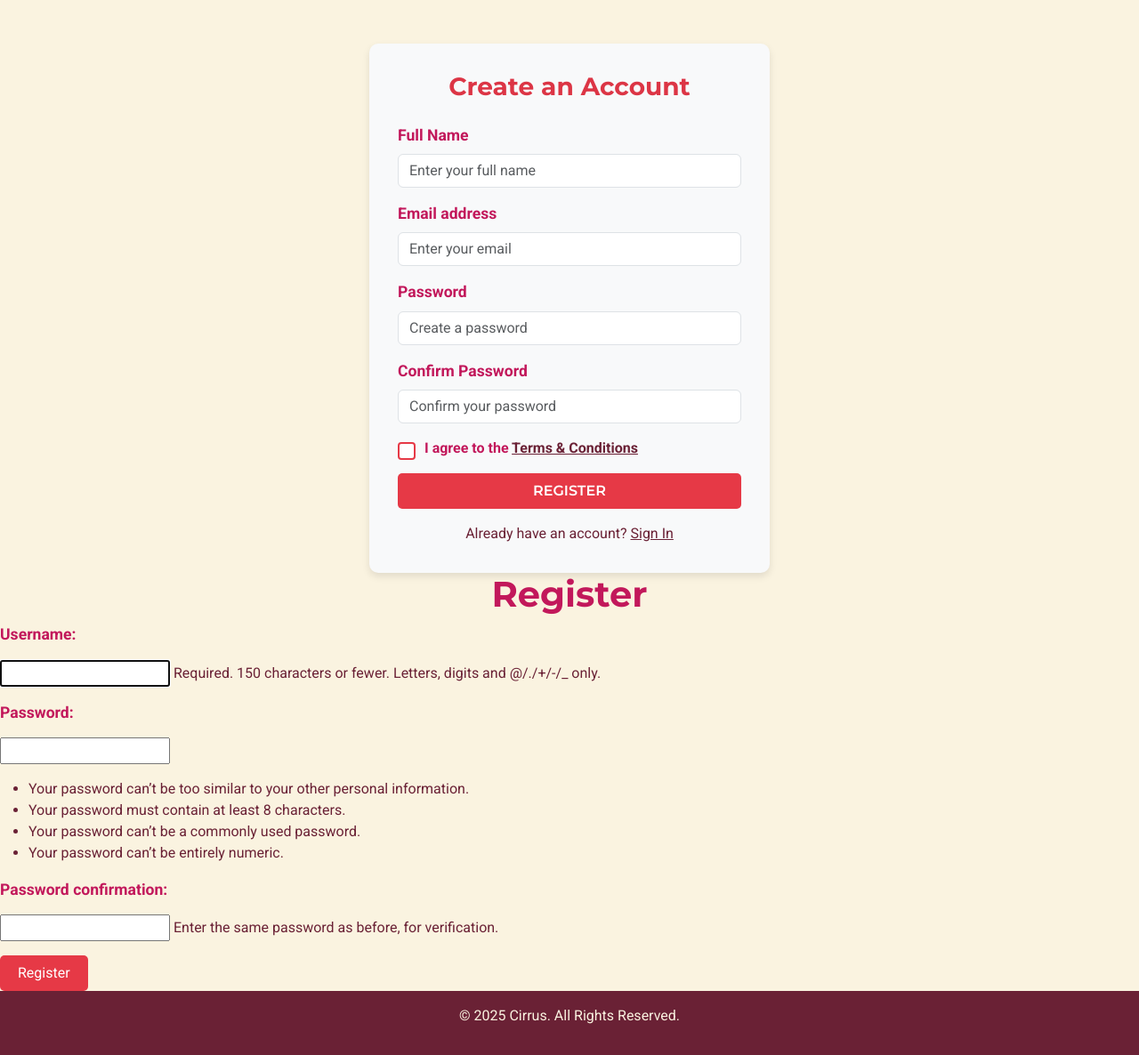
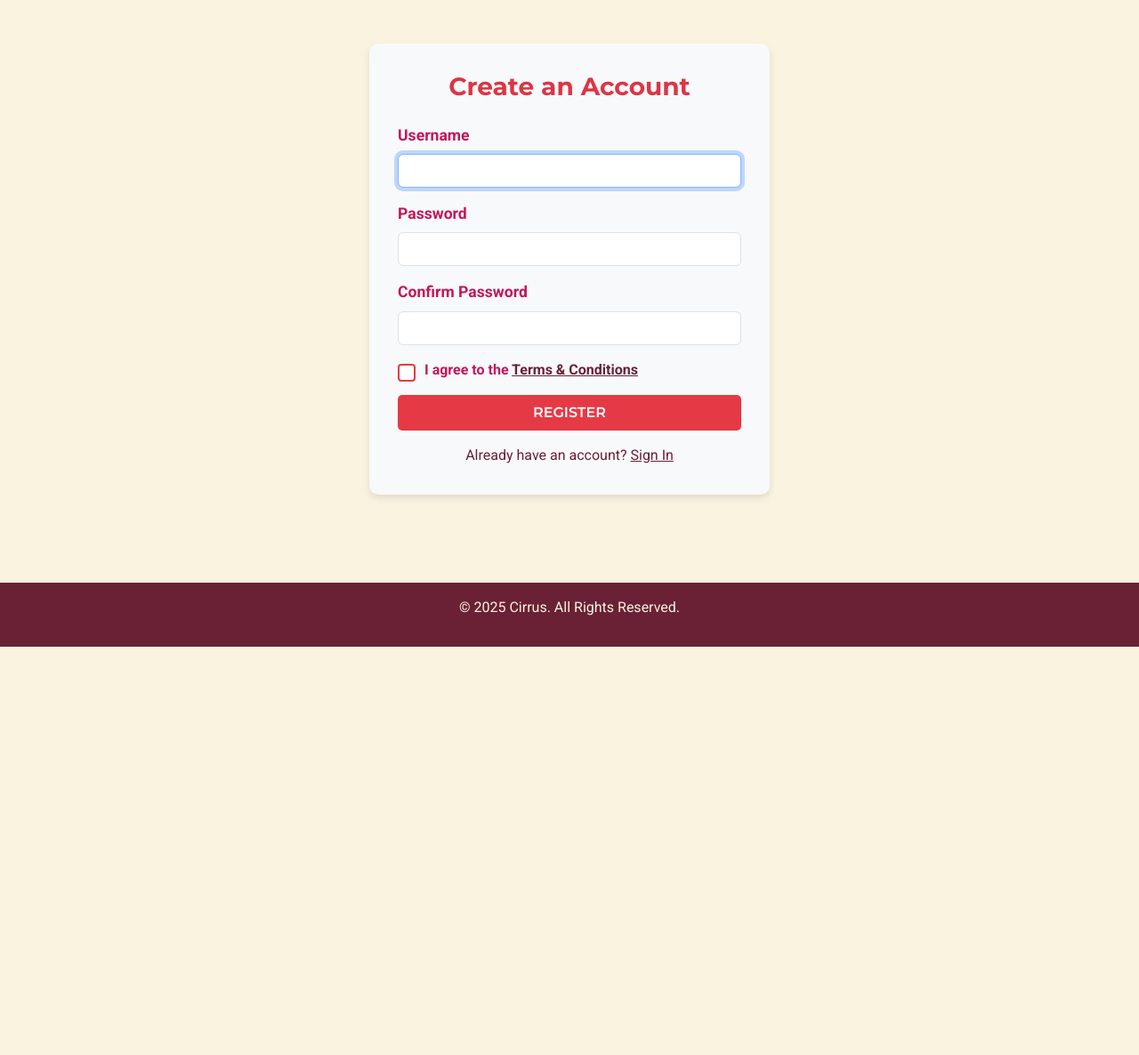
Before and after one commit to Loudotcom/love.exe, a Django app: page /matching/register/ in a window 1280 px wide. Shown: the part 73-1259 px from the top of the page at 89% size. After the commit the page ends 800 px from the top, so only its background shows below. Run offline with Django 5.2, Linux system fonts and the light colour scheme; some libraries are stand-ins or nearby versions.

Commit message:
fix login and register templates/add widgets in forms for styling

```diff
--- a/matching_project/matching/forms.py
+++ b/matching_project/matching/forms.py
@@ -7,26 +7,40 @@ from cities_light.models import City, Country
 
 
 class CustomUserCreationForm(UserCreationForm):
-    """
-    age = forms.IntegerField(required=True)
-    location = forms.CharField(max_length=255)
-    profile_picture = forms.ImageField(required=False)
-    hobbies = forms.ModelMultipleChoiceField(
-        queryset=Hobby.objects.all(),
-        widget=forms.CheckboxSelectMultiple,
-        required=False
+    username = forms.CharField(
+        widget=forms.TextInput(attrs={'class': 'form-control w-100'})
     )
-    """
+    password1 = forms.CharField(
+        widget=forms.PasswordInput(attrs={'class': 'form-control w-100'})
+    )
+    password2 = forms.CharField(
+        widget=forms.PasswordInput(attrs={'class': 'form-control w-100'})
+    )
+
     class Meta:
         model = CustomUser
-        fields = ('username', 'password1', 'password2',)
+        fields = ['username', 'password1', 'password2']
+
+    def save(self, commit=True):
+        user = super().save(commit=False)
+        if commit:
+            user.save()
+        return user
 
 
 class LoginForm(AuthenticationForm):
-
-    username = forms.CharField(widget=TextInput())
-
-    password = forms.CharField(widget=PasswordInput())
+    username = forms.CharField(
+        widget=TextInput(attrs={
+            'class': 'form-control w-100',
+            'style': 'height: 50px;'
+        })
+    )
+    password = forms.CharField(
+        widget=PasswordInput(attrs={
+            'class': 'form-control w-100',
+            'style': 'height: 50px;'
+        })
+    )
 
 
 class UserProfileForm(forms.ModelForm):
--- a/matching_project/matching/urls.py
+++ b/matching_project/matching/urls.py
@@ -9,7 +9,6 @@ urlpatterns = [
     path('update-profile/', views.update_profile, name='update-profile'),
     path('profile/', views.profile, name='profile'),
     path('match/like_dislike/', views.like_dislike, name='like_dislike'),
-    # path('profile/<int:user_id>/', views.profile_detail, name='profile_detail'),
     path('match/', views.matching_view, name='match'),
     path('get_dealbreaker_questions/<int:profile_id>/', views.get_dealbreaker_questions, name='get_dealbreaker_questions'),
     path('answer-dealbreaker/<int:profile_id>/', views.answer_dealbreaker_questions, name='answer_dealbreaker_questions'),
--- a/matching_project/templates/registration/register.html
+++ b/matching_project/templates/registration/register.html
@@ -1,61 +1,39 @@
 {% extends "base.html" %}
 {% load static %}
 {% block content %}
-<div class="container">
+<div class="container mt-3 mb-5">
     <div class="register-container">
         <h3 class="text-center mb-4 logo-c">Create an Account</h3>
-        <form>
+
+        <form method="post">
+            {% csrf_token %}
+
             <div class="mb-3">
-                <label for="fullName" class="form-label">Full Name</label>
-                <input type="text" class="form-control" id="fullName" placeholder="Enter your full name" required>
+                <label for="{{ form.username.id_for_label }}" class="form-label">Username</label>
+                {{ form.username }}
             </div>
+
             <div class="mb-3">
-                <label for="email" class="form-label">Email address</label>
-                <input type="email" class="form-control" id="email" placeholder="Enter your email" required>
+                <label for="{{ form.password1.id_for_label }}" class="form-label">Password</label>
+                {{ form.password1 }}
             </div>
+
             <div class="mb-3">
-                <label for="password" class="form-label">Password</label>
-                <input type="password" class="form-control" id="password" placeholder="Create a password" required>
+                <label for="{{ form.password2.id_for_label }}" class="form-label">Confirm Password</label>
+                {{ form.password2 }}
             </div>
-            <div class="mb-3">
-                <label for="confirmPassword" class="form-label">Confirm Password</label>
-                <input type="password" class="form-control" id="confirmPassword" placeholder="Confirm your password" required>
-            </div>
+
             <div class="mb-3 form-check">
                 <input type="checkbox" class="form-check-input" id="agreeTerms" required>
                 <label class="form-check-label text-c" for="agreeTerms">I agree to the <a href="#">Terms & Conditions</a></label>
             </div>
+
             <button type="submit" class="btn btn-primary w-100">Register</button>
+
             <div class="text-center mt-3 text-c">
                 Already have an account? <a href="{% url 'login' %}">Sign In</a>
             </div>
         </form>
     </div>
 </div>
-
-
-<section class="bg-slate-500">
-    <h1>Register</h1>
-
-    <form method="post">
-        {% csrf_token %}
-        {{ form.as_p }}
-        <button type="submit">Register</button>
-    </form>
-
-    {% if form.errors %}
-        <div style="color: red;">
-            <p>There were errors with your submission:</p>
-            <ul>
-                {% for field in form %}
-                    {% for error in field.errors %}
-                        <li>{{ error }}</li>
-                    {% endfor %}
-                {% endfor %}
-            </ul>
-        </div>
-    {% endif %}
-</section>
-
-
 {% endblock %}
```
Also changed, not shown: matching_project/templates/registration/login.html (+12 -31 lines).
